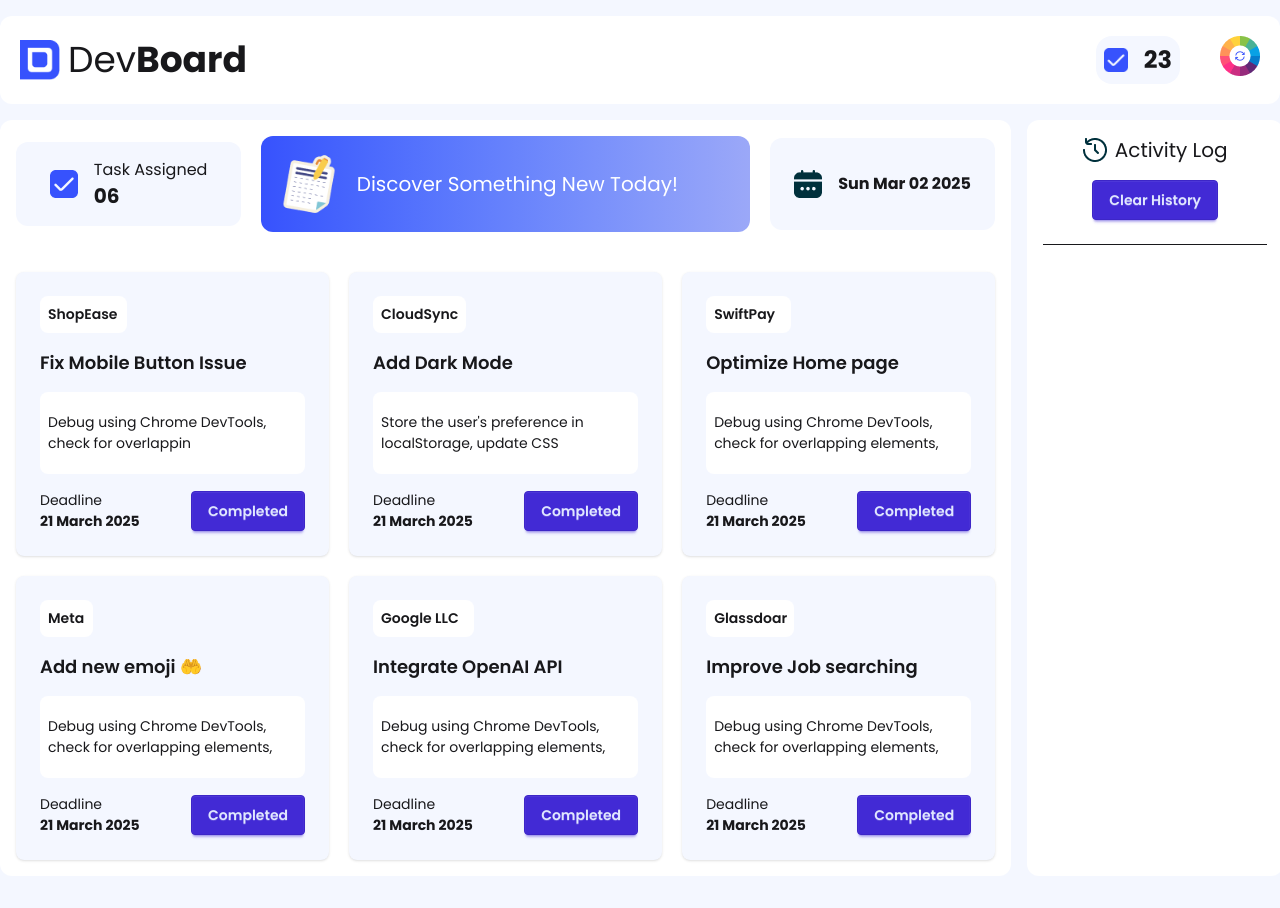
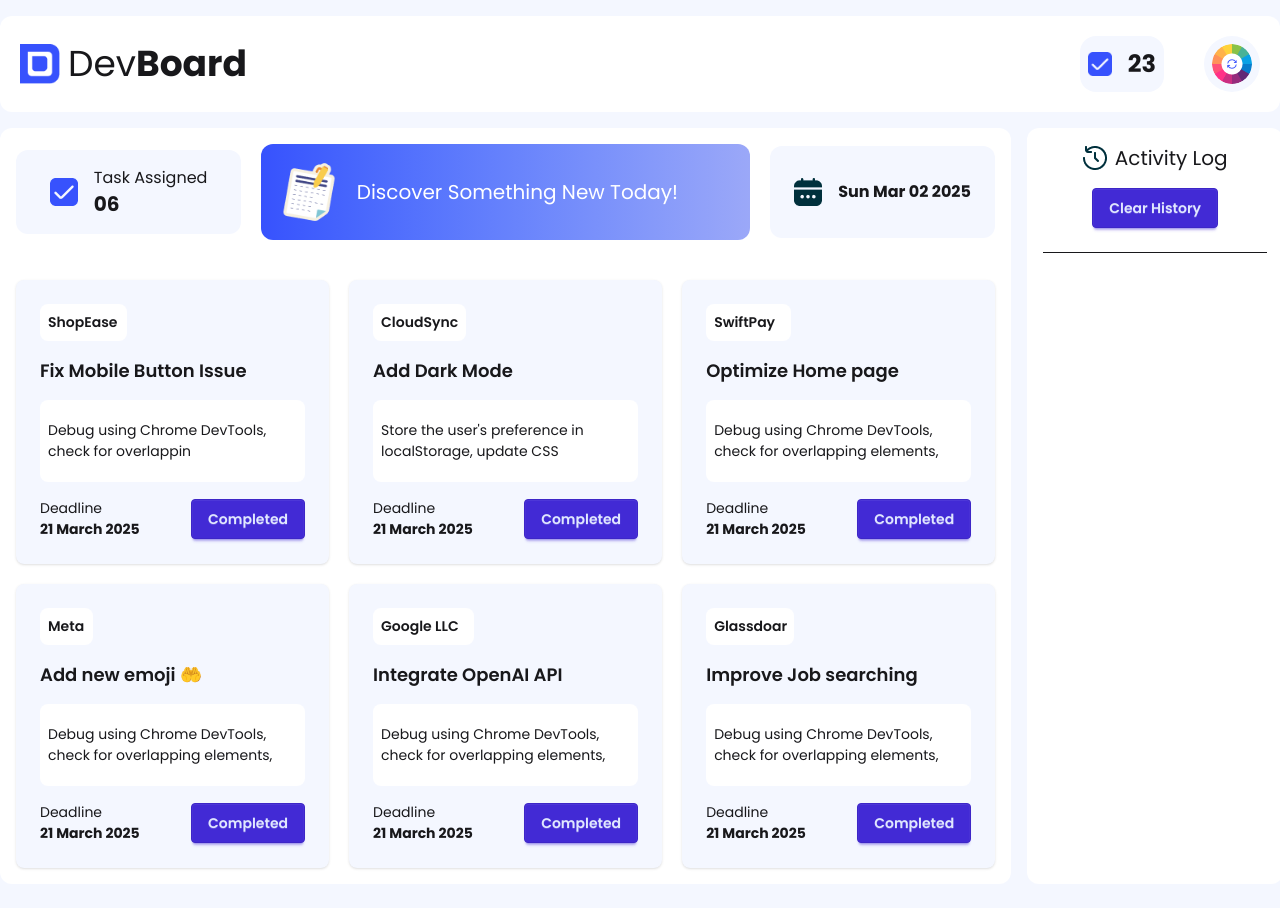
Before and after one commit to ramjan88/05.Assignment-Dev-Board, a plain HTML site: page index.html in a window 1280 px wide. Drawn offline with nearby package versions, Linux system fonts and the light colour scheme.

Commit message:
added js style

```diff
--- a/index.html
+++ b/index.html
@@ -49,7 +49,11 @@
             <h2 id="main-number" class="text-2xl font-bold">23</h2>
           </div>
           <div id="theme-btn">
-            <img class="cursor-pointer" src="images/theme-btn.png" alt="" />
+            <img
+              class="cursor-pointer bg-[#F4F7FF] p-2 rounded-full"
+              src="images/theme-btn.png"
+              alt=""
+            />
           </div>
         </div>
       </nav>
```
